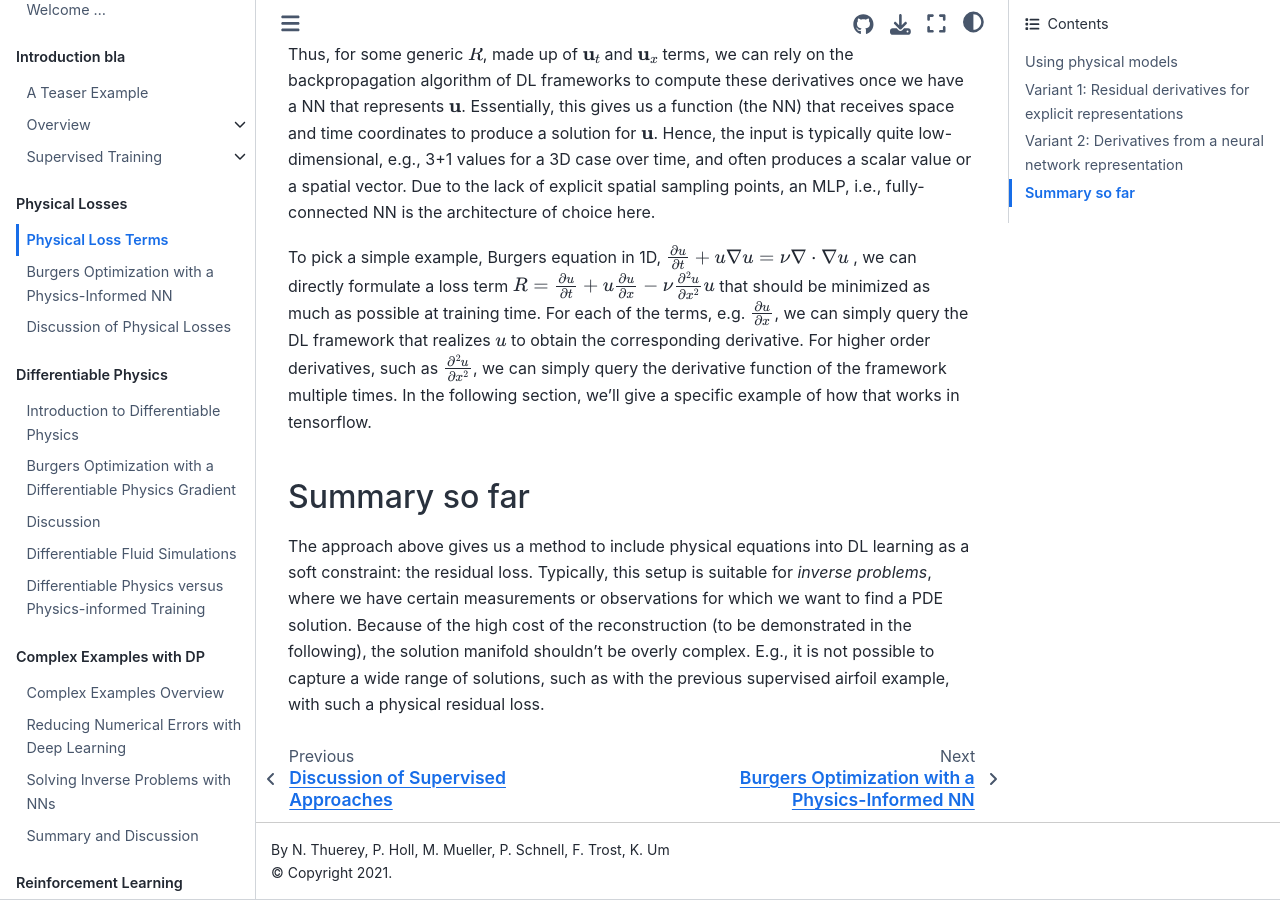
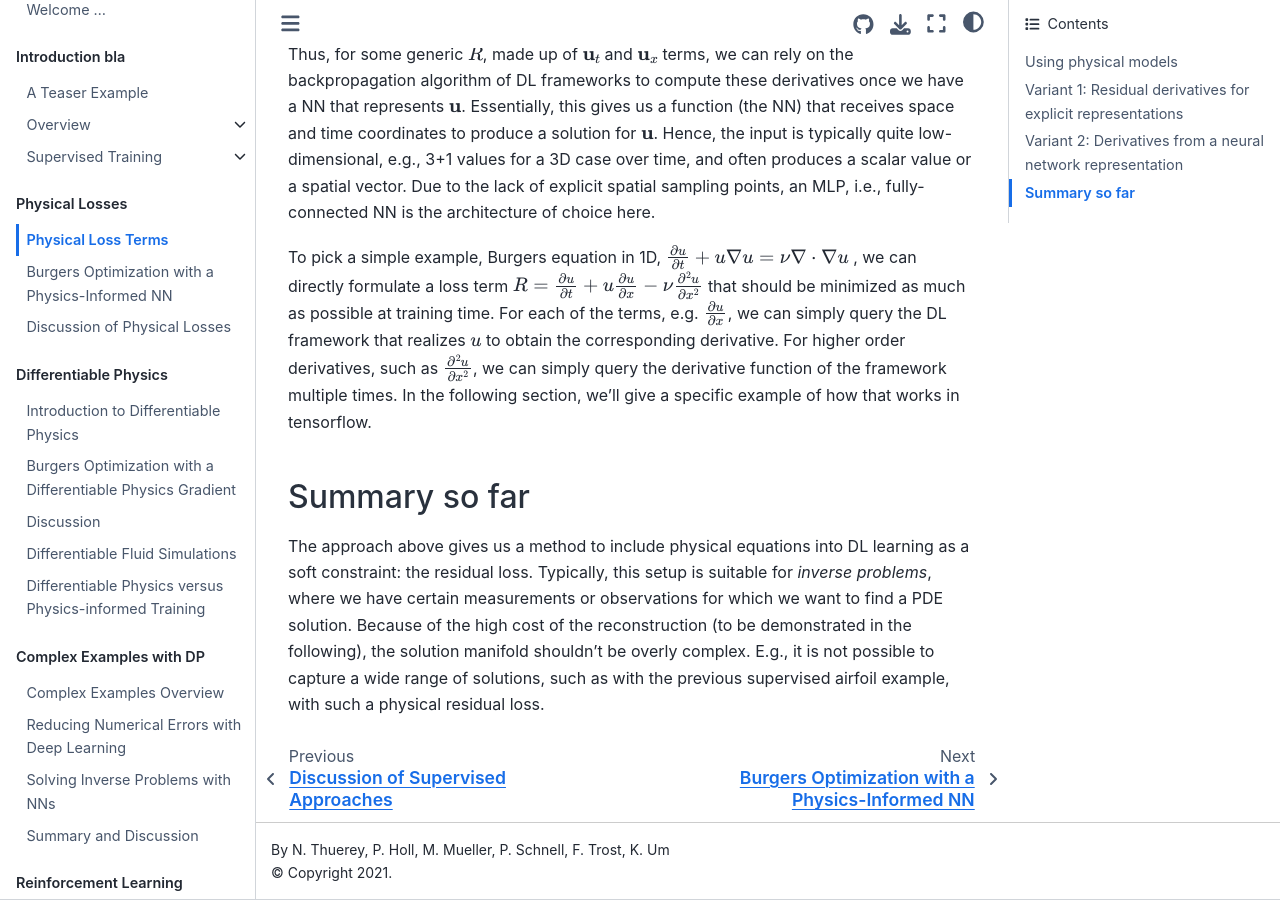
Before and after one commit to tum-pbs/pbdl-book, a Jupyter Book: the page built from physicalloss.md, in a window 1280 px wide and 900 px high, scrolled down 4529 px. Built offline with Jupyter Book 1.0.4 settings and Sphinx 7.4.7 and the Sphinx Book theme 1.1.4, drawn with Linux system fonts in a browser that asks for light colours; pages that are not in the unit, such as notebooks, are missing from menus; cross-references to code outside the pages are shown as plain code.

Commit message:
fixed Burgers eq, thanks to YuSha

```diff
--- a/physicalloss.md
+++ b/physicalloss.md
@@ -137,7 +137,7 @@ Due to the lack of explicit spatial sampling points, an MLP, i.e., fully-connect
 
 To pick a simple example, Burgers equation in 1D,
 $\frac{\partial u}{\partial{t}} + u \nabla u = \nu \nabla \cdot \nabla u $ , we can directly
-formulate a loss term $R = \frac{\partial u}{\partial t} + u \frac{\partial u}{\partial x} - \nu \frac{\partial^2 u}{\partial x^2} u$ that should be minimized as much as possible at training time. For each of the terms, e.g. $\frac{\partial u}{\partial x}$,
+formulate a loss term $R = \frac{\partial u}{\partial t} + u \frac{\partial u}{\partial x} - \nu \frac{\partial^2 u}{\partial x^2}$ that should be minimized as much as possible at training time. For each of the terms, e.g. $\frac{\partial u}{\partial x}$,
 we can simply query the DL framework that realizes $u$ to obtain the corresponding derivative.
 For higher order derivatives, such as $\frac{\partial^2 u}{\partial x^2}$, we can simply query the derivative function of the framework multiple times. In the following section, we'll give a specific example of how that works in tensorflow.
 
```
